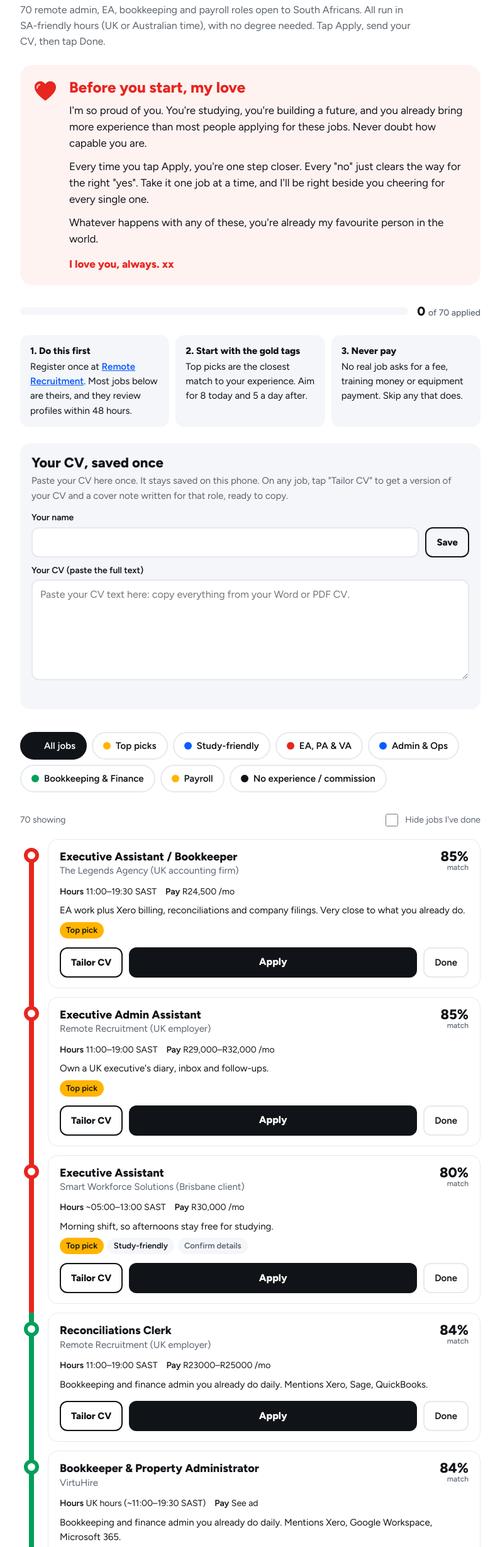
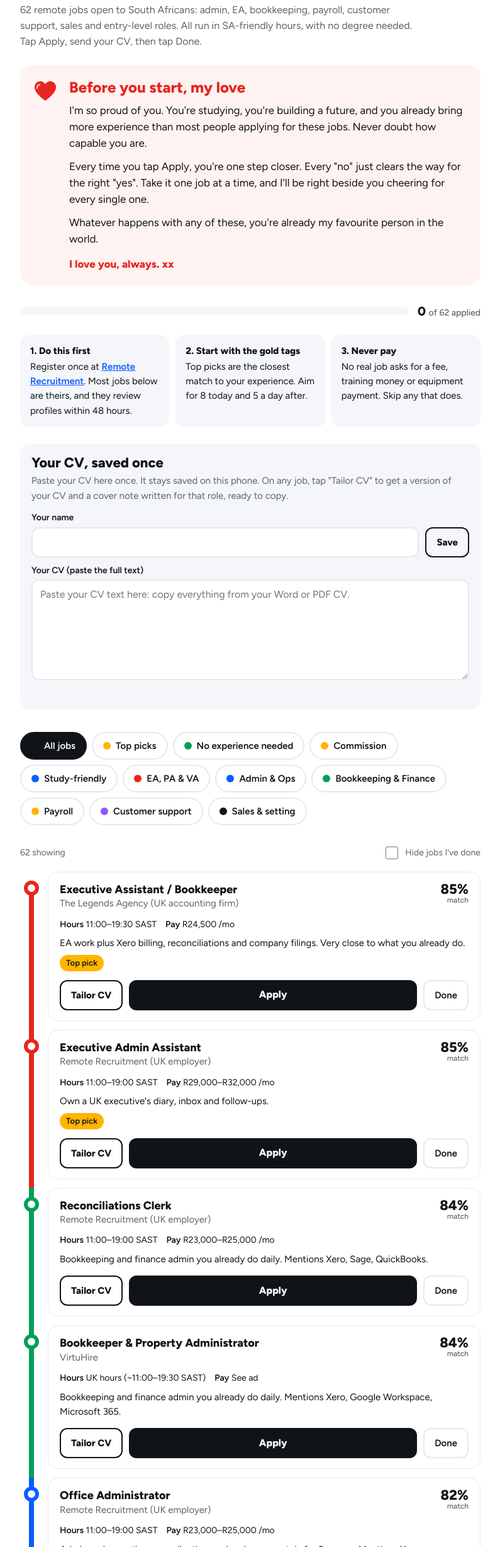
Before and after one commit to RonanPurdy/remote-jobs, a plain HTML site: page index.html in a window 1280 px wide. Shown: the part 104-2560 px from the top of the page at 63% size, without its empty margins (242-1037 px from the left). Drawn offline with Linux system fonts and the light colour scheme.

Commit message:
More job sources and types, stricter dead-job removal
- Adds Lever (Assist World), Himalayas, Jobicy, RemoteOK and more Workable agencies
- Adds customer support, sales/appointment setting, data entry, HR and other roles
- Tags no-experience and commission roles, with page filters for both
- Removes jobs it can't open 3 days running, and old unverifiable links
- Runs immediately when the script changes

Co-Authored-By: Claude Opus 5.5 <noreply@anthropic.com>
Claude-Session: https://claude.ai/code/session_01MBstEHHhx6xgnutqXR5P5D

```diff
--- a/index.html
+++ b/index.html
@@ -102,7 +102,7 @@ input[type=text]:focus-visible,textarea:focus-visible{outline:3px solid var(--bl
 <body>
 <main class="wrap">
   <h1>Your remote job list</h1>
-  <p class="lede"><span id="total">52</span> remote admin, EA, bookkeeping and payroll roles open to South Africans. All run in SA-friendly hours (UK or Australian time), with no degree needed. Tap Apply, send your CV, then tap Done.</p>
+  <p class="lede"><span id="total">52</span> remote jobs open to South Africans: admin, EA, bookkeeping, payroll, customer support, sales and entry-level roles. All run in SA-friendly hours, with no degree needed. Tap Apply, send your CV, then tap Done.</p>
 
   <section class="love" aria-label="A note for you">
     <svg viewBox="0 0 40 40" aria-hidden="true"><path d="M20 35C8 26 3 19.5 3 13.2 3 8 7 4 12 4c3.3 0 6.3 1.8 8 4.6C21.7 5.8 24.7 4 28 4c5 0 9 4 9 9.2C37 19.5 32 26 20 35z" fill="#e6261f"/><path d="M11 9.5c-2.4.6-4 2.7-4 5.2" stroke="#fff" stroke-width="2.4" stroke-linecap="round" fill="none" opacity=".7"/></svg>
@@ -161,7 +161,9 @@ const CATS={
   ops:{n:"Admin & Ops",c:"var(--blue)"},
   fin:{n:"Bookkeeping & Finance",c:"var(--green)"},
   pay:{n:"Payroll",c:"var(--amber)"},
-  entry:{n:"No experience / commission",c:"var(--black)"}
+  cs:{n:"Customer support",c:"#8b5cf6"},
+  sales:{n:"Sales & setting",c:"var(--black)"},
+  entry:{n:"Entry-level",c:"var(--black)"}
 };
 let jobs=[],checked="";
 
@@ -170,22 +172,22 @@ try{done=JSON.parse(localStorage.getItem("jobsDone")||"{}")}catch(e){done={}}
 const save=()=>{try{localStorage.setItem("jobsDone",JSON.stringify(done))}catch(e){}};
 const esc=s=>String(s).replace(/[&<>"']/g,c=>({"&":"&amp;","<":"&lt;",">":"&gt;",'"':"&quot;","'":"&#39;"}[c]));
 
-const FILTERS=[["all","All jobs","var(--ink)"],["top","Top picks","var(--amber)"],["study","Study-friendly","var(--blue)"],...Object.entries(CATS).map(([k,v])=>[k,v.n,v.c])];
+const FILTERS=[["all","All jobs","var(--ink)"],["top","Top picks","var(--amber)"],["noexp","No experience needed","var(--green)"],["comm","Commission","var(--amber)"],["study","Study-friendly","var(--blue)"],...Object.entries(CATS).filter(([k])=>k!=="entry").map(([k,v])=>[k,v.n,v.c])];
 let filter="all";
 const chips=document.getElementById("chips"),list=document.getElementById("list"),hide=document.getElementById("hide");
 chips.innerHTML=FILTERS.map(([k,n,c])=>`<button class="chip" data-f="${k}" style="--c:${c}" aria-pressed="${k===filter}"><i></i>${esc(n)}</button>`).join("");
 
 function render(){
-  const sorted=jobs.filter(j=>filter==="all"||(filter==="top"?j.top:filter==="study"?j.study||/0[5-6]:00|Flexible|part/i.test(j.h):j.cat===filter))
+  const sorted=jobs.filter(j=>filter==="all"||(filter==="top"?j.top:filter==="noexp"?j.noexp:filter==="comm"?j.comm:filter==="study"?j.study||/0[5-6]:00|Flexible|part/i.test(j.h):j.cat===filter))
     .filter(j=>!(hide.checked&&done[j.u]))
     .sort((a,b)=>(b.top||0)-(a.top||0)||b.m-a.m);
   document.getElementById("showing").textContent=sorted.length+" showing";
-  list.innerHTML=sorted.length?sorted.map(j=>{const c=CATS[j.cat].c,d=!!done[j.u];return `<li class="stop${d?" is-done":""}" style="--c:${c}"><span class="dot"></span>
+  list.innerHTML=sorted.length?sorted.map(j=>{const c=(CATS[j.cat]||CATS.ops).c,d=!!done[j.u];return `<li class="stop${d?" is-done":""}" style="--c:${c}"><span class="dot"></span>
    <article class="card"><div><p class="t">${esc(j.t)}</p><p class="co">${esc(j.co)}</p></div>
    <div class="match">${j.m}%<small>match</small></div>
    <div class="meta"><span><b>Hours</b> ${esc(j.h)}</span><span><b>Pay</b> ${esc(j.p)}${/See ad|Set per|Contract|Rand|Rate/.test(j.p)?"":" /mo"}</span></div>
    <p class="why">${esc(j.why)}</p>
-   ${j.top||j.study||j.chk||isNew(j)?`<div class="tags">${isNew(j)?'<span class="tag new">New</span>':""}${j.top?'<span class="tag top">Top pick</span>':""}${j.study||/0[5-6]:00|Flexible|part/i.test(j.h)?'<span class="tag">Study-friendly</span>':""}${j.chk?'<span class="tag chk">Confirm details</span>':""}</div>`:""}
+   ${j.top||j.study||j.chk||j.noexp||j.comm||isNew(j)?`<div class="tags">${isNew(j)?'<span class="tag new">New</span>':""}${j.top?'<span class="tag top">Top pick</span>':""}${j.noexp?'<span class="tag">No experience needed</span>':""}${j.comm?'<span class="tag">Commission</span>':""}${j.study||/0[5-6]:00|Flexible|part/i.test(j.h)?'<span class="tag">Study-friendly</span>':""}${j.chk?'<span class="tag chk">Confirm details</span>':""}</div>`:""}
    <div class="act"><button class="ghost tailor" data-u="${esc(j.u)}" type="button">Tailor CV</button><a class="btn" href="${esc(j.u)}" target="_blank" rel="noopener">Apply</a><button class="done" data-id="${esc(j.u)}" aria-pressed="${d}">${d?"Done ✓":"Done"}</button></div>
    </article></li>`}).join(""):`<li class="empty">All done in this list. Pick another line above.</li>`;
   const n=jobs.filter(j=>done[j.u]).length;
@@ -208,8 +210,10 @@ const SUM={
  ops:"Remote operations and admin coordinator with 3+ years of experience keeping teams organised. Processes, scheduling, records and project tracking in ClickUp, monday.com and Notion, plus bookkeeping and payroll.",
  fin:"Remote bookkeeper with 3+ years on Xero, Sage and QuickBooks. Invoicing, reconciliations, supplier payments and month-end, plus payroll for about 15 staff and SARS and CIPC compliance.",
  pay:"Payroll administrator with 3+ years of experience running monthly payroll for about 15 employees, with SARS submissions and CIPC compliance on Sage, Xero and QuickBooks.",
+ cs:"Client-focused remote professional with 3+ years of experience handling client queries, coordination and follow-up. Calm, clear written communication and organised record-keeping.",
+ sales:"Organised, client-facing remote professional with 3+ years in admin and client coordination. Keen to grow in sales and appointment setting.",
  entry:"Organised, client-facing remote professional with 3+ years in admin and client coordination. Keen to learn outbound calling and appointment setting fast."};
-const AREA={ea:"executive and virtual assistance",ops:"operations and administration",fin:"bookkeeping and finance admin",pay:"payroll administration",entry:"admin and client coordination"};
+const AREA={ea:"executive and virtual assistance",ops:"operations and administration",fin:"bookkeeping and finance admin",pay:"payroll administration",cs:"client support and coordination",sales:"client coordination",entry:"admin and client coordination"};
 const SETUP="Home office set up for international hours: fibre, laptop, second screen and UPS backup.";
 function basic(j,cv,name){
   const tailored="PROFILE\n"+SUM[j.cat]+"\n"+SETUP+"\n\n"+cv;
--- a/jobs.json
+++ b/jobs.json
@@ -30,7 +30,7 @@
    "t": "Reconciliations Clerk",
    "co": "Remote Recruitment (UK employer)",
    "h": "11:00–19:00 SAST",
-   "p": "R23000–R25000",
+   "p": "R23,000–R25,000",
    "m": 84,
    "why": "Bookkeeping and finance admin you already do daily. Mentions Xero, Sage, QuickBooks.",
    "u": "https://apply.workable.com/remote-recruitment/j/FF840E73BB/",
@@ -52,7 +52,7 @@
    "t": "Office Administrator",
    "co": "Remote Recruitment (UK employer)",
    "h": "11:00–19:00 SAST",
-   "p": "R23000–R25000",
+   "p": "R23,000–R25,000",
    "m": 82,
    "why": "Admin and operations coordination you've done remotely for 3+ years. Mentions Xero, monday.com, Google Workspace.",
    "u": "https://apply.workable.com/remote-recruitment/j/2FB77301DF/",
@@ -63,7 +63,7 @@
    "t": "Personal Assistant",
    "co": "Remote Recruitment (UK employer)",
    "h": "11:00–19:00 SAST",
-   "p": "R23000–R25000",
+   "p": "R23,000–R25,000",
    "m": 82,
    "why": "Executive and virtual assistant work: your core experience. Mentions Notion, Google Workspace, Microsoft 365.",
    "u": "https://apply.workable.com/remote-recruitment/j/F28EDA2DCD/",
@@ -78,20 +78,6 @@
    "m": 82,
    "why": "Executive and virtual assistant work: your core experience. Mentions monday.com, ClickUp, Google Workspace.",
    "u": "https://apply.workable.com/d2b-1/j/541D7B6B1B/",
-   "added": "2026-11-24"
-  },
-  {
-   "cat": "ea",
-   "t": "Executive Assistant",
-   "co": "Smart Workforce Solutions (Brisbane client)",
-   "h": "~05:00–13:00 SAST",
-   "p": "R30,000",
-   "m": 80,
-   "top": 1,
-   "study": 1,
-   "chk": 1,
-   "why": "Morning shift, so afternoons stay free for studying.",
-   "u": "https://www.pnet.co.za/jobs--Executive-Assistant-Remote-Remote-Smart-Workforce-Solutions--4291189-inline.html",
    "added": "2026-11-24"
   },
   {
@@ -165,7 +151,7 @@
    "t": "Admin Assistant",
    "co": "Remote Recruitment (UK employer)",
    "h": "11:00–19:00 SAST",
-   "p": "R23000–R25000",
+   "p": "R23,000–R25,000",
    "m": 74,
    "why": "Admin and operations coordination you've done remotely for 3+ years. Mentions Google Workspace, Microsoft 365, diary and inbox work.",
    "u": "https://apply.workable.com/remote-recruitment/j/C0BEA5F24D/",
@@ -176,7 +162,7 @@
    "t": "Administrative Coordinator",
    "co": "Remote Recruitment (UK employer)",
    "h": "11:00–19:00 SAST",
-   "p": "R29000–R32000",
+   "p": "R29,000–R32,000",
    "m": 74,
    "why": "Admin and operations coordination you've done remotely for 3+ years. Mentions Google Workspace, Microsoft 365, diary and inbox work.",
    "u": "https://apply.workable.com/remote-recruitment/j/58CD8073AC/",
@@ -187,7 +173,7 @@
    "t": "Back Office Administrator",
    "co": "Remote Recruitment (UK employer)",
    "h": "11:00–19:00 SAST",
-   "p": "R23000–R25000",
+   "p": "R23,000–R25,000",
    "m": 74,
    "why": "Admin and operations coordination you've done remotely for 3+ years. Mentions Google Workspace, Microsoft 365, diary and inbox work.",
    "u": "https://apply.workable.com/remote-recruitment/j/585C26374E/",
@@ -198,7 +184,7 @@
    "t": "Expenses Administrator",
    "co": "Remote Recruitment (UK employer)",
    "h": "11:00–19:00 SAST",
-   "p": "R23000–R25000",
+   "p": "R23,000–R25,000",
    "m": 74,
    "why": "Admin and operations coordination you've done remotely for 3+ years. Mentions Xero, Microsoft 365, invoicing.",
    "u": "https://apply.workable.com/remote-recruitment/j/23F97E6BAA/",
@@ -209,7 +195,7 @@
    "t": "Procurement Administrator",
    "co": "Remote Recruitment (UK employer)",
    "h": "11:00–19:00 SAST",
-   "p": "R29000–R32000",
+   "p": "R29,000–R32,000",
    "m": 74,
    "why": "Admin and operations coordination you've done remotely for 3+ years. Mentions Xero, Microsoft 365, invoicing.",
    "u": "https://apply.workable.com/remote-recruitment/j/4D72E7402D/",
@@ -231,7 +217,7 @@
    "t": "Payroll Administrator",
    "co": "Remote Recruitment (UK employer)",
    "h": "11:00–19:00 SAST",
-   "p": "R29000–R32000",
+   "p": "R29,000–R32,000",
    "m": 73,
    "why": "Payroll role, and you've run payroll for about 15 staff. Mentions Xero, Sage, payroll.",
    "u": "https://apply.workable.com/remote-recruitment/j/AF38A242BB/",
@@ -257,18 +243,6 @@
    "m": 70,
    "why": "Operations and project coordination, with phone calls to UK clients.",
    "u": "https://apply.workable.com/huzzle/j/B5C989DC0D/",
-   "added": "2026-11-24"
-  },
-  {
-   "cat": "ea",
-   "t": "Executive Personal Assistant – UK Property",
-   "co": "Archbridge Group",
-   "h": "UK hours",
-   "p": "See ad",
-   "m": 70,
-   "chk": 1,
-   "why": "EA for a UK property investment and management business.",
-   "u": "https://virtualstaffsa.com/job/archbridge-group-full-time-executive-personal-assistant-uk-property-business-remote/",
    "added": "2026-11-24"
   },
   {
@@ -305,35 +279,11 @@
    "added": "2026-11-24"
   },
   {
-   "cat": "fin",
-   "t": "Purchase Ledger Clerk",
-   "co": "Remote Recruitment (UK employer)",
-   "h": "UK hours",
-   "p": "R23,000–R25,000",
-   "m": 70,
-   "why": "Supplier invoice to approved payment, with training provided.",
-   "u": "https://jobs.workable.com/view/0193bc7f-6415-4193-93ca-03efdd98086d",
-   "added": "2026-11-24"
-  },
-  {
-   "cat": "pay",
-   "t": "Remote Payroll Administrator",
-   "co": "Cre8work (3 posts)",
-   "h": "Flexible / part-time",
-   "p": "Rate on experience",
-   "m": 70,
-   "study": 1,
-   "chk": 1,
-   "why": "Built for people with other commitments. Uses Sage 300 People or Accsys.",
-   "u": "https://www.jobplacements.com/Jobs/R/Remote-Payroll-Administrator-1309922-Job-Search-07-17-2026-05-00-11-AM.asp",
-   "added": "2026-11-24"
-  },
-  {
    "cat": "ops",
    "t": "Operations Coordinator",
    "co": "Remote Recruitment (UK employer)",
    "h": "11:00–19:00 SAST",
-   "p": "R29000–R32000",
+   "p": "R29,000–R32,000",
    "m": 70,
    "why": "Admin and operations coordination you've done remotely for 3+ years. Mentions monday.com, Microsoft 365.",
    "u": "https://apply.workable.com/remote-recruitment/j/EE7C61A8F1/",
@@ -366,7 +316,7 @@
    "t": "Accounts Payable Clerk",
    "co": "Remote Recruitment (UK employer)",
    "h": "11:00–19:00 SAST",
-   "p": "R23000–R25000",
+   "p": "R23,000–R25,000",
    "m": 69,
    "why": "Bookkeeping and finance admin you already do daily. Mentions Xero, Sage, QuickBooks.",
    "u": "https://apply.workable.com/remote-recruitment/j/2398F66E07/",
@@ -377,7 +327,7 @@
    "t": "Accounts Receivable Clerk",
    "co": "Remote Recruitment (UK employer)",
    "h": "11:00–19:00 SAST",
-   "p": "R23000–R25000",
+   "p": "R23,000–R25,000",
    "m": 69,
    "why": "Bookkeeping and finance admin you already do daily. Mentions Xero, Sage, QuickBooks.",
    "u": "https://apply.workable.com/remote-recruitment/j/12ED9A9733/",
@@ -388,7 +338,7 @@
    "t": "Credit Control Specialist",
    "co": "Remote Recruitment (UK employer)",
    "h": "11:00–19:00 SAST",
-   "p": "R29000–R32000",
+   "p": "R29,000–R32,000",
    "m": 69,
    "why": "Bookkeeping and finance admin you already do daily. Mentions Xero, Sage, QuickBooks.",
    "u": "https://apply.workable.com/remote-recruitment/j/CE4C06CB68/",
@@ -399,7 +349,7 @@
    "t": "Purchase Ledger Clerk",
    "co": "Remote Recruitment (UK employer)",
    "h": "11:00–19:00 SAST",
-   "p": "R23000–R25000",
+   "p": "R23,000–R25,000",
    "m": 69,
    "why": "Bookkeeping and finance admin you already do daily. Mentions Xero, Sage, QuickBooks.",
    "u": "https://apply.workable.com/remote-recruitment/j/1325B0DBF2/",
@@ -443,7 +393,7 @@
    "t": "Billing Administrator",
    "co": "Remote Recruitment (UK employer)",
    "h": "11:00–19:00 SAST",
-   "p": "R29000–R32000",
+   "p": "R29,000–R32,000",
    "m": 67,
    "why": "Admin and operations coordination you've done remotely for 3+ years. Mentions Xero, QuickBooks, Microsoft 365.",
    "u": "https://apply.workable.com/remote-recruitment/j/E0A11415C1/",
@@ -454,7 +404,7 @@
    "t": "Data Administrator",
    "co": "Remote Recruitment (UK employer)",
    "h": "11:00–19:00 SAST",
-   "p": "R23000–R25000",
+   "p": "R23,000–R25,000",
    "m": 66,
    "why": "Admin and operations coordination you've done remotely for 3+ years. Mentions Microsoft 365.",
    "u": "https://apply.workable.com/remote-recruitment/j/857D0743EA/",
@@ -465,7 +415,7 @@
    "t": "HR Administrator",
    "co": "Remote Recruitment (UK employer)",
    "h": "11:00–19:00 SAST",
-   "p": "R29000–R32000",
+   "p": "R29,000–R32,000",
    "m": 66,
    "why": "Admin and operations coordination you've done remotely for 3+ years. Mentions Microsoft 365.",
    "u": "https://apply.workable.com/remote-recruitment/j/E31CBC1342/",
@@ -476,7 +426,7 @@
    "t": "Logistics Coordinator",
    "co": "Remote Recruitment (UK employer)",
    "h": "11:00–19:00 SAST",
-   "p": "R29000–R32000",
+   "p": "R29,000–R32,000",
    "m": 66,
    "why": "Admin and operations coordination you've done remotely for 3+ years. Mentions Microsoft 365.",
    "u": "https://apply.workable.com/remote-recruitment/j/F37D3F3AB6/",
@@ -487,7 +437,7 @@
    "t": "Project Coordinator",
    "co": "Remote Recruitment (UK employer)",
    "h": "11:00–19:00 SAST",
-   "p": "R29000–R32000",
+   "p": "R29,000–R32,000",
    "m": 66,
    "why": "Admin and operations coordination you've done remotely for 3+ years. Mentions monday.com.",
    "u": "https://apply.workable.com/remote-recruitment/j/7B2E3BC76B/",
@@ -498,7 +448,7 @@
    "t": "Scheduling Coordinator",
    "co": "Remote Recruitment (UK employer)",
    "h": "11:00–19:00 SAST",
-   "p": "R29000–R32000",
+   "p": "R29,000–R32,000",
    "m": 66,
    "why": "Admin and operations coordination you've done remotely for 3+ years. Mentions diary and inbox work.",
    "u": "https://apply.workable.com/remote-recruitment/j/E474CCB8E8/",
@@ -573,18 +523,6 @@
    "added": "2026-11-24"
   },
   {
-   "cat": "ops",
-   "t": "Onboarding Assistant",
-   "co": "Job Crystal (UK accountancy firm)",
-   "h": "11:00–19:30 SAST",
-   "p": "See ad",
-   "m": 65,
-   "chk": 1,
-   "why": "Onboard new small-business clients. Your admin and compliance background fits.",
-   "u": "https://www.pnet.co.za/jobs--Onboarding-Assistant-Remote-Job-Crystal--4294347-inline.html",
-   "added": "2026-11-24"
-  },
-  {
    "cat": "fin",
    "t": "Bookkeeper",
    "co": "Huzzle",
@@ -594,18 +532,6 @@
    "chk": 1,
    "why": "Remote bookkeeper for one Huzzle client. Payroll experience is a plus.",
    "u": "https://apply.workable.com/huzzle/j/BCDC5A8FFF/",
-   "added": "2026-11-24"
-  },
-  {
-   "cat": "fin",
-   "t": "Bookkeeper",
-   "co": "Pickle (UK)",
-   "h": "UK hours",
-   "p": "Contract",
-   "m": 65,
-   "chk": 1,
-   "why": "Contractor role at 160 hours a month.",
-   "u": "https://apply.workable.com/fyxer-7/j/E545423799/",
    "added": "2026-11-24"
   },
   {
@@ -635,7 +561,7 @@
    "t": "Invoicing Administrator",
    "co": "Remote Recruitment (UK employer)",
    "h": "11:00–19:00 SAST",
-   "p": "R23000–R25000",
+   "p": "R23,000–R25,000",
    "m": 63,
    "why": "Admin and operations coordination you've done remotely for 3+ years. Mentions Xero, QuickBooks, Microsoft 365.",
    "u": "https://apply.workable.com/remote-recruitment/j/507E099CBC/",
@@ -654,31 +580,7 @@
    "added": "2026-11-24"
   },
   {
-   "cat": "fin",
-   "t": "Invoice & Expense Processing Specialist",
-   "co": "Acumen Recruitment (SA employer)",
-   "h": "SA hours",
-   "p": "See ad",
-   "m": 60,
-   "why": "Invoices, reconciliations and expense claims. Matric only.",
-   "u": "https://www.pnet.co.za/jobs--Invoice-Expense-Processing-Specialist-Remote-Acumen-Recruitment--4291978-inline.html",
-   "added": "2026-11-24"
-  },
-  {
-   "cat": "fin",
-   "t": "Part-Time Bookkeeper / Financial Controller",
-   "co": "The Legends Agency",
-   "h": "4 hrs/day, UK hours",
-   "p": "See ad",
-   "m": 60,
-   "study": 1,
-   "chk": 1,
-   "why": "Part-time, so it fits around classes.",
-   "u": "https://www.pnet.co.za/jobs--Part-Time-Bookkeeper-Financial-Controller-Remote-South-Africa-Part-Time-The-Legends-Agency--4293635-inline.html",
-   "added": "2026-11-24"
-  },
-  {
-   "cat": "entry",
+   "cat": "sales",
    "t": "Sales & Business Administrator | UK hours",
    "co": "VirtuHire",
    "h": "UK hours (~11:00–19:30 SAST)",
@@ -700,18 +602,19 @@
    "added": "2026-11-24"
   },
   {
-   "cat": "entry",
+   "cat": "sales",
    "t": "Appointment Setter",
    "co": "Remote Recruitment (UK employer)",
    "h": "11:00–19:00 SAST",
-   "p": "R23000–R25000",
+   "p": "R23,000–R25,000",
    "m": 46,
    "why": "Training provided. A way in while you apply for admin roles. Mentions diary and inbox work.",
    "u": "https://apply.workable.com/remote-recruitment/j/2782AD2C63/",
-   "added": "2026-11-24"
+   "added": "2026-11-24",
+   "noexp": 1
   },
   {
-   "cat": "entry",
+   "cat": "sales",
    "t": "Appointment Setter - B2B",
    "co": "Huzzle",
    "h": "UK hours (~11:00–19:30 SAST)",
@@ -719,10 +622,11 @@
    "m": 42,
    "why": "Training provided. A way in while you apply for admin roles. Mentions Microsoft 365, diary and inbox work.",
    "u": "https://apply.workable.com/huzzle/j/88833B7FCA/",
-   "added": "2026-11-24"
+   "added": "2026-11-24",
+   "noexp": 1
   },
   {
-   "cat": "entry",
+   "cat": "sales",
    "t": "Appointment Setter - Remote",
    "co": "Huzzle",
    "h": "UK hours (~11:00–19:30 SAST)",
@@ -730,10 +634,11 @@
    "m": 46,
    "why": "Training provided. A way in while you apply for admin roles. Mentions Microsoft 365.",
    "u": "https://apply.workable.com/huzzle/j/9CD014F0EA/",
-   "added": "2026-11-24"
+   "added": "2026-11-24",
+   "noexp": 1
   },
   {
-   "cat": "entry",
+   "cat": "sales",
    "t": "Remote Appointment Setter",
    "co": "Huzzle",
    "h": "UK hours (~11:00–19:30 SAST)",
@@ -741,10 +646,11 @@
    "m": 42,
    "why": "Training provided. A way in while you apply for admin roles.",
    "u": "https://apply.workable.com/huzzle/j/3F6BBA19E1/",
-   "added": "2026-11-24"
+   "added": "2026-11-24",
+   "noexp": 1
   },
   {
-   "cat": "entry",
+   "cat": "sales",
    "t": "AP - Appointment Setter - Outbound Sales & Lead Generation | South Africa (Remot",
    "co": "D2B",
    "h": "UK hours (~11:00–19:30 SAST)",
@@ -752,10 +658,11 @@
    "m": 50,
    "why": "Training provided. A way in while you apply for admin roles. Mentions Microsoft 365, diary and inbox work.",
    "u": "https://apply.workable.com/d2b-1/j/3F04F2D756/",
-   "added": "2026-11-24"
+   "added": "2026-11-24",
+   "noexp": 1
   },
   {
-   "cat": "entry",
+   "cat": "sales",
    "t": "Appointment Setter (Payaca or AirCall Exp) - Remote",
    "co": "D2B",
    "h": "UK hours (~11:00–19:30 SAST)",
@@ -763,10 +670,11 @@
    "m": 42,
    "why": "Training provided. A way in while you apply for admin roles. Mentions monday.com, Google Workspace.",
    "u": "https://apply.workable.com/d2b-1/j/F7F16EE366/",
-   "added": "2026-11-24"
+   "added": "2026-11-24",
+   "noexp": 1
   },
   {
-   "cat": "entry",
+   "cat": "sales",
    "t": "Sales and Appointment Setter - 474",
    "co": "D2B",
    "h": "UK hours (~11:00–19:30 SAST)",
@@ -774,10 +682,11 @@
    "m": 40,
    "why": "Training provided. A way in while you apply for admin roles. Mentions Microsoft 365.",
    "u": "https://apply.workable.com/d2b-1/j/6F05EFC3E9/",
-   "added": "2026-11-24"
+   "added": "2026-11-24",
+   "noexp": 1
   },
   {
-   "cat": "entry",
+   "cat": "sales",
    "t": "Patient Concierge Agent (Inbound Appointment Setter)",
    "co": "VirtuHire",
    "h": "UK hours (~11:00–19:30 SAST)",
@@ -785,7 +694,8 @@
    "m": 50,
    "why": "Training provided. A way in while you apply for admin roles. Mentions Microsoft 365, diary and inbox work.",
    "u": "https://apply.workable.com/virtuhire/j/7C37962234/",
-   "added": "2026-11-24"
+   "added": "2026-11-24",
+   "noexp": 1
   }
  ]
 }
```
Also changed, not shown: scripts/update-jobs.mjs (+90 -25 lines), 1 other file.
